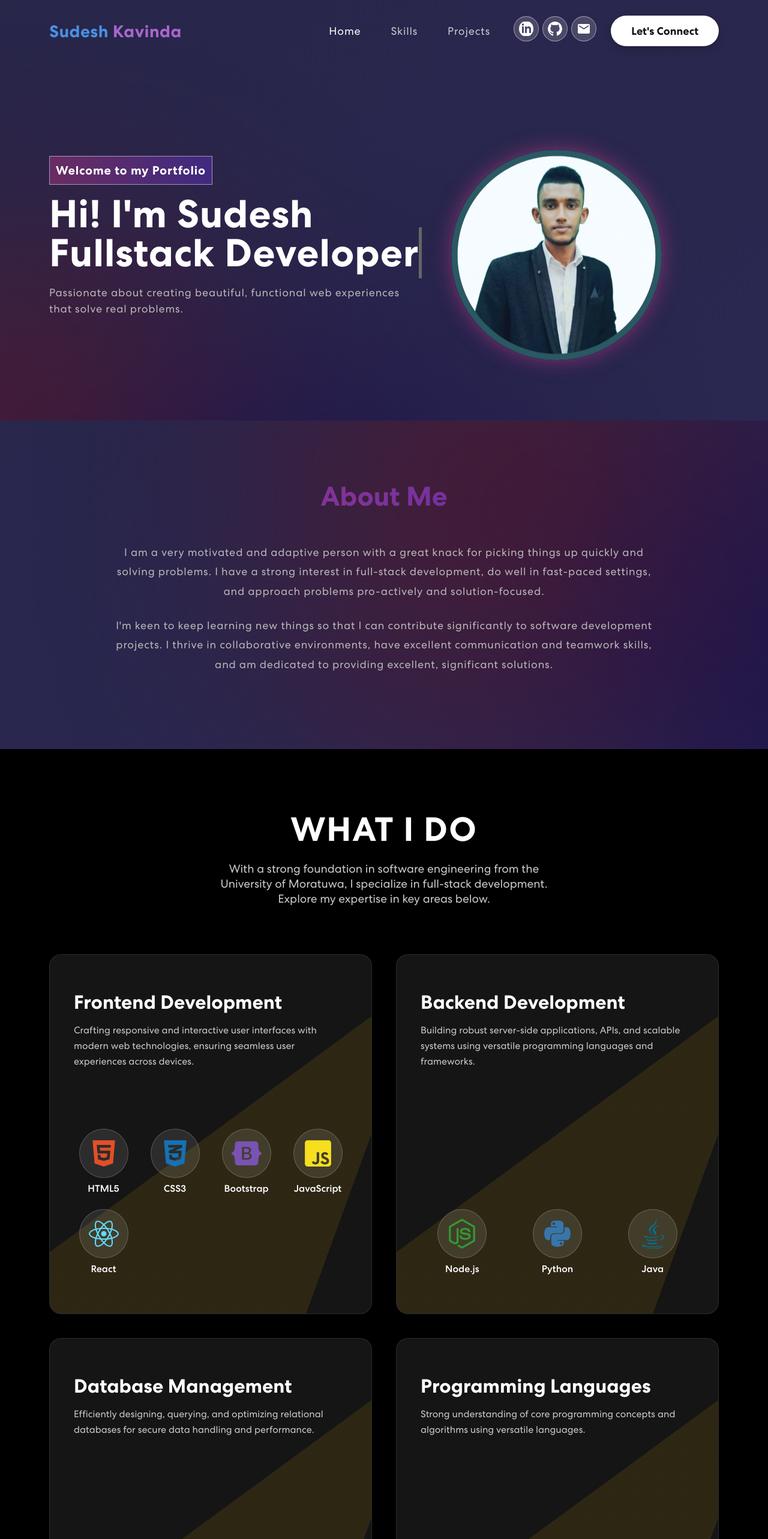
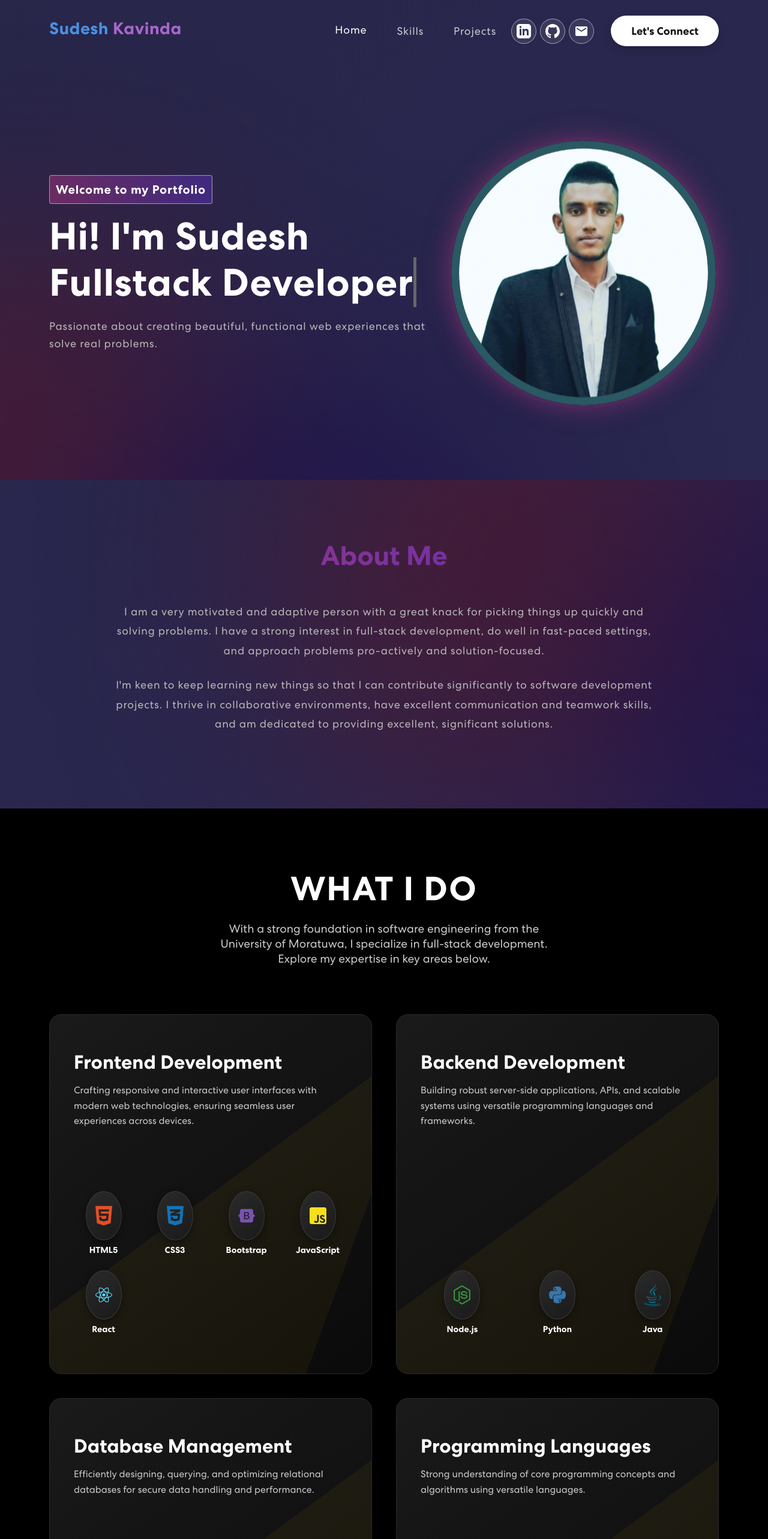
Before and after one commit to sudeshkavinda550/Personal-Portfolio, a React (Create React App) app: page / in a window 1280 px wide. Shown: the top 2566 px of the page at 60% size. Built offline with nearby package versions, Linux system fonts and the light colour scheme.

Commit message:
adjust the layout

```diff
--- a/src/App.css
+++ b/src/App.css
@@ -82,6 +82,7 @@ p.danger {
 	color: red;
 }
 /************ Navbar Css ************/
+/* ========== NAVBAR CSS ========== */
 nav.navbar {
   padding: 18px 0;
   position: fixed;
@@ -89,14 +90,20 @@ nav.navbar {
   top: 0;
   z-index: 9999;
   transition: 0.32s ease-in-out;
+  background-color: transparent;
 }
+
 nav.navbar.scrolled {
-  padding: 0px 0;
+  padding: 10px 0;
   background-color: #121212;
+  box-shadow: 0 4px 20px rgba(0, 0, 0, 0.5);
 }
+
 nav.navbar a.navbar-brand {
-    width: 9%;
+  width: auto;
+  max-width: 200px;
 }
+
 nav.navbar .navbar-nav .nav-link.navbar-link {
   font-weight: 400;
   color: #fff !important;
@@ -104,31 +111,41 @@ nav.navbar .navbar-nav .nav-link.navbar-link {
   padding: 0 25px;
   font-size: 18px;
   opacity: 0.75;
+  transition: all 0.3s ease;
 }
+
 nav.navbar .navbar-nav a.nav-link.navbar-link:hover,
 nav.navbar .navbar-nav a.nav-link.navbar-link.active {
   opacity: 1;
+  transform: translateY(-2px);
 }
+
 span.navbar-text {
   display: flex;
   align-items: center;
+  gap: 10px;
 }
+
 .social-icon {
-    display: inline-block;
-    margin-left: 14px;
+  display: inline-flex;
+  align-items: center;
+  gap: 6px;
 }
+
 .social-icon a {
   width: 42px;
   height: 42px;
   background: rgba(217, 217, 217, 0.1);
   display: inline-flex;
   border-radius: 50%;
-    margin-right: 6px;
   align-items: center;
   justify-content: center;
   line-height: 1;
   border: 1px solid rgba(255, 255, 255, 0.5);
+  transition: all 0.3s ease;
+  position: relative;
 }
+
 .social-icon a::before {
   content: "";
   width: 42px;
@@ -139,17 +156,21 @@ span.navbar-text {
   transform: scale(0);
   transition: 0.3s ease-in-out;
 }
+
 .social-icon a:hover::before {
   transform: scale(1);
 }
+
 .social-icon a img {
   width: 40%;
   z-index: 1;
   transition: 0.3s ease-in-out;
 }
+
 .social-icon a:hover img {
   filter: brightness(0) saturate(100%) invert(0%) sepia(7%) saturate(98%) hue-rotate(346deg) brightness(95%) contrast(86%);
 }
+
 .navbar-text button {
   font-weight: 700;
   color: #121212;
@@ -160,15 +181,17 @@ span.navbar-text {
   position: relative;
   background-color: #fff;
   transition: all 0.3s ease-in-out;
-  border-radius: 30px; /* Rounded like contact button */
+  border-radius: 30px;
   overflow: hidden;
   cursor: pointer;
   box-shadow: 0 5px 15px rgba(0, 0, 0, 0.2);
 }
+
 .navbar-text button span {
   z-index: 1;
   position: relative;
 }
+
 .navbar-text button::before {
   content: "";
   width: 0%;
@@ -180,25 +203,32 @@ span.navbar-text {
   z-index: 0;
   transition: 0.3s ease-in-out;
 }
+
 .navbar-text button:hover {
   color: #fff;
   transform: translateY(-3px);
   box-shadow: 0 8px 25px rgba(0, 0, 0, 0.3);
 }
+
 .navbar-text button:hover::before {
-    content: "";
   width: 100%;
-    height: 100%;
-    position: absolute;
 }
+
 .navbar-text button:active {
   transform: translateY(-1px);
 }
+
+nav.navbar .navbar-toggler {
+  border: none;
+  padding: 8px;
+}
+
 nav.navbar .navbar-toggler:active,
 nav.navbar .navbar-toggler:focus {
   outline: none;
   box-shadow: none;
 }
+
 nav.navbar .navbar-toggler-icon {
   width: 24px;
   height: 17px;
@@ -208,9 +238,11 @@ nav.navbar .navbar-toggler-icon {
   transition: all 300ms linear;
   top: -2px;
 }
+
 nav.navbar .navbar-toggler-icon:focus {
   border-bottom: 2px solid #fff;
 }
+
 nav.navbar .navbar-toggler-icon:after,
 nav.navbar .navbar-toggler-icon:before {
   width: 24px;
@@ -223,31 +255,44 @@ nav.navbar .navbar-toggler-icon:before {
   z-index: 2;
   transition: all 300ms linear;
 }
+
 nav.navbar .navbar-toggler-icon:after {
   top: 8px;
 }
+
 nav.navbar .navbar-toggler[aria-expanded="true"] .navbar-toggler-icon:after {
   transform: rotate(45deg);
   background-color: #fff;
   height: 2px;
 }
+
 nav.navbar .navbar-toggler[aria-expanded="true"] .navbar-toggler-icon:before {
   transform: translateY(8px) rotate(-45deg);
   background-color: #fff;
   height: 2px;
 }
+
 nav.navbar .navbar-toggler[aria-expanded="true"] .navbar-toggler-icon {
   border-color: transparent;
 }
-/************ Banner Css ************/
+
+/* ========== BANNER CSS ========== */
 .banner {
   margin-top: 0;
-  padding: 260px 0 100px 0;
+  padding: 200px 0 100px 0;
   background-image: url('./assets/img/color-sharp.png');
   background-position: top center;
   background-size: cover;
   background-repeat: no-repeat;
+  min-height: 100vh;
+  display: flex;
+  align-items: center;
 }
+
+.banner .container {
+  width: 100%;
+}
+
 .banner .tagline {
   font-weight: 700;
   letter-spacing: 0.8px;
@@ -257,74 +302,66 @@ nav.navbar .navbar-toggler[aria-expanded="true"] .navbar-toggler-icon {
   font-size: 20px;
   margin-bottom: 16px;
   display: inline-block;
+  border-radius: 4px;
 }
+
 .banner h1 {
-  font-size: 65px;
+  font-size: clamp(40px, 5vw, 65px);
   font-weight: 700;
   letter-spacing: 0.8px;
-  line-height: 1;
+  line-height: 1.2;
   margin-bottom: 20px;
   display: block;
 }
+
 .banner p {
   color: #B8B8B8;
-  font-size: 18px;
+  font-size: clamp(16px, 2vw, 18px);
   letter-spacing: 0.8px;
-  line-height: 1.5em;
-  width: 96%;
+  line-height: 1.6;
+  max-width: 100%;
+  margin-bottom: 20px;
 }
+
 .banner button {
   color: #fff;
   font-weight: 700;
   font-size: 20px;
-  margin-top: 60px;
+  margin-top: 40px;
   letter-spacing: 0.8px;
   display: flex;
   align-items: center;
 }
+
 .banner button svg {
   font-size: 25px;
   margin-left: 10px;
   transition: 0.3s ease-in-out;
   line-height: 1;
 }
+
 .banner button:hover svg {
   margin-left: 25px;
 }
+
 .banner img {
   animation: updown 3s linear infinite;
   position: relative;
   z-index: 2;
-  max-width: 50%; /* Reduced from 10% */
+  width: 100%;
+  max-width: 500px;
   height: auto;
-  margin-top: -50px; /* Adjusted */
   border-radius: 50%;
   border: 5px solid rgba(170, 54, 124, 0.3);
-  box-shadow: 0 0 30px rgba(170, 54, 124, 0.5);
+  box-shadow: 0 0 40px rgba(170, 54, 124, 0.5);
+  display: block;
+  margin: 0 auto;
 }
-/* Adjust image container for better visibility */
+
 .banner .row {
-  align-items: flex-start;
+  align-items: center;
 }
-.banner .row > div:last-child {
-  display: flex;
-  justify-content: center;
-  align-items: flex-start;
-  padding-top: 0;
-}
-/* Make image more prominent on larger screens */
-@media (min-width: 768px) {
-  .banner img {
-    max-width: 70%;
-    margin-top: -30px;
-  }
-}
-@media (min-width: 792px) {
-  .banner img {
-    max-width: 80%;
-    margin-top: -20px;
-  }
-}
+
 @keyframes updown {
   0% {
     transform: translateY(-20px);
@@ -336,8 +373,150 @@ nav.navbar .navbar-toggler[aria-expanded="true"] .navbar-toggler-icon {
     transform: translateY(-20px);
   }
 }
+
 .txt-rotate > .wrap {
   border-right: 0.08em solid #666;
+}
+
+/* ========== RESPONSIVE DESIGN ========== */
+
+/* Tablets and smaller desktops */
+@media (max-width: 991px) {
+  nav.navbar .navbar-nav .nav-link.navbar-link {
+    padding: 10px 20px;
+    text-align: center;
+  }
+
+  .navbar-text {
+    justify-content: center;
+    margin-top: 20px;
+    flex-wrap: wrap;
+  }
+
+  .navbar-text button {
+    margin-left: 0;
+    margin-top: 15px;
+  }
+
+  .banner {
+    padding: 150px 0 80px 0;
+    min-height: auto;
+  }
+
+  .banner .row {
+    flex-direction: column-reverse;
+  }
+
+  .banner img {
+    max-width: 400px;
+    margin-bottom: 40px;
+  }
+}
+
+/* Mobile devices */
+@media (max-width: 767px) {
+  nav.navbar {
+    padding: 12px 0;
+  }
+
+  nav.navbar.scrolled {
+    padding: 8px 0;
+  }
+
+  nav.navbar a.navbar-brand {
+    max-width: 150px;
+  }
+
+  .social-icon a {
+    width: 38px;
+    height: 38px;
+  }
+
+  .social-icon a::before {
+    width: 38px;
+    height: 38px;
+  }
+
+  .navbar-text button {
+    padding: 12px 28px;
+    font-size: 16px;
+  }
+
+  .banner {
+    padding: 120px 0 60px 0;
+  }
+
+  .banner .tagline {
+    font-size: 16px;
+    padding: 6px 12px;
+  }
+
+  .banner h1 {
+    font-size: 36px;
+    margin-bottom: 16px;
+  }
+
+  .banner p {
+    font-size: 16px;
+    line-height: 1.5;
+  }
+
+  .banner img {
+    max-width: 300px;
+    margin-bottom: 30px;
+    border: 3px solid rgba(170, 54, 124, 0.3);
+  }
+
+  .banner button {
+    font-size: 18px;
+    margin-top: 30px;
+  }
+}
+
+/* Small mobile devices */
+@media (max-width: 480px) {
+  nav.navbar a.navbar-brand {
+    max-width: 120px;
+  }
+
+  .social-icon {
+    gap: 4px;
+  }
+
+  .social-icon a {
+    width: 34px;
+    height: 34px;
+  }
+
+  .navbar-text button {
+    padding: 10px 24px;
+    font-size: 14px;
+    width: 100%;
+  }
+
+  .banner h1 {
+    font-size: 32px;
+  }
+
+  .banner p {
+    font-size: 14px;
+  }
+
+  .banner img {
+    max-width: 250px;
+  }
+}
+
+/* Large desktops */
+@media (min-width: 1400px) {
+  .banner img {
+    max-width: 550px;
+  }
+
+  nav.navbar .navbar-nav .nav-link.navbar-link {
+    padding: 0 30px;
+    font-size: 19px;
+  }
 }
 
 /************ Skills Css ************/
@@ -380,8 +559,8 @@ nav.navbar .navbar-toggler[aria-expanded="true"] .navbar-toggler-icon {
 
 .skills-card {
   position: relative;
-  background: #151515;
-  border: 1px solid rgba(255, 255, 255, 0.1);
+  background: linear-gradient(145deg, #1a1a1a 0%, #0a0a0a 100%);
+  border: 1px solid #2a2a2a;
   border-radius: 20px;
   overflow: hidden;
   height: 600px;
@@ -389,48 +568,65 @@ nav.navbar .navbar-toggler[aria-expanded="true"] .navbar-toggler-icon {
   flex-direction: column;
   padding: 60px 40px;
   color: #fff;
-  transition: transform 0.3s ease, box-shadow 0.3s ease;
+  box-shadow: 0 10px 30px rgba(0, 0, 0, 0.5);
   opacity: 0;
-  transform: scale(0.5);
+  transform: scale(0.75) translateY(40px);
   visibility: hidden;
+  transition: all 0.7s cubic-bezier(0.34, 1.56, 0.64, 1);
 }
 
 /* Visible state when scrolled into view */
 .skills-card.visible {
   opacity: 1;
-  transform: scale(1);
+  transform: scale(1) translateY(0);
   visibility: visible;
-  animation: zoomIn 0.6s ease-out forwards;
 }
 
 /* Staggered animation delays */
 .skills-card:nth-child(1).visible {
-  animation-delay: 0.1s;
+  transition-delay: 0.1s;
 }
 
 .skills-card:nth-child(2).visible {
-  animation-delay: 0.3s;
+  transition-delay: 0.3s;
 }
 
 .skills-card:nth-child(3).visible {
-  animation-delay: 0.5s;
+  transition-delay: 0.5s;
 }
 
 .skills-card:nth-child(4).visible {
-  animation-delay: 0.7s;
+  transition-delay: 0.7s;
 }
 
 .skills-card:nth-child(5).visible {
-  animation-delay: 0.9s;
+  transition-delay: 0.9s;
 }
 
 .skills-card:nth-child(6).visible {
-  animation-delay: 1.1s;
+  transition-delay: 1.1s;
 }
 
-.skills-card:hover {
-  transform: translateY(-10px) scale(1.02);
-  box-shadow: 0 20px 40px rgba(255, 193, 7, 0.3);
+.skills-card::after {
+  content: '';
+  position: absolute;
+  bottom: 0;
+  left: 0;
+  right: 0;
+  height: 80px;
+  background: linear-gradient(to bottom, transparent, rgba(255, 193, 7, 0.1));
+  opacity: 0;
+  transition: opacity 0.4s ease;
+}
+
+.skills-card.visible:hover {
+  transform: translateY(-12px) scale(1.02);
+  box-shadow: 0 20px 50px rgba(255, 193, 7, 0.3);
+  border-color: #3a3a3a;
+}
+
+.skills-card.visible:hover::after {
+  opacity: 1;
 }
 
 .card-accent {
@@ -439,9 +635,10 @@ nav.navbar .navbar-toggler[aria-expanded="true"] .navbar-toggler-icon {
   left: 0;
   width: 100%;
   height: 100%;
-  background: linear-gradient(135deg, transparent 50%, rgba(255, 193, 7, 0.1) 50%);
+  background: linear-gradient(135deg, transparent 50%, rgba(255, 193, 7, 0.05) 50%);
   transform: skewX(-20deg);
   z-index: 0;
+  pointer-events: none;
 }
 
 .card-content {
@@ -478,34 +675,37 @@ nav.navbar .navbar-toggler[aria-expanded="true"] .navbar-toggler-icon {
   display: flex;
   flex-direction: column;
   align-items: center;
-  transition: transform 0.3s ease;
+  transition: transform 0.4s ease;
 }
 
-.skill-icon-wrapper:hover {
-  transform: scale(1.1);
+.skills-card.visible .skill-icon-wrapper:hover {
+  transform: translateY(-6px) scale(1.1);
 }
 
 .skill-icon {
-  background: rgba(255, 255, 255, 0.1);
+  background: linear-gradient(145deg, #2a2a2a, #1a1a1a);
   border-radius: 50%;
   padding: 15px;
   margin-bottom: 8px;
-  border: 1px solid rgba(255, 255, 255, 0.2);
-  transition: all 0.3s ease;
+  border: 1px solid #3a3a3a;
+  transition: all 0.4s ease;
   min-height: 60px;
+  width: 60px;
   display: flex;
   align-items: center;
   justify-content: center;
+  box-shadow: 0 4px 12px rgba(0, 0, 0, 0.4);
 }
 
-.skill-icon-wrapper:hover .skill-icon {
-  background: rgba(255, 193, 7, 0.2);
-  box-shadow: 0 0 20px rgba(255, 193, 7, 0.5);
+.skills-card.visible .skill-icon-wrapper:hover .skill-icon {
+  background: linear-gradient(145deg, #3a3a3a, #2a2a2a);
+  box-shadow: 0 8px 20px rgba(255, 193, 7, 0.3);
+  border-color: #4a4a4a;
 }
 
 .skill-name {
-  font-size: 1em;
-  font-weight: 500;
+  font-size: 0.9em;
+  font-weight: 600;
   color: #fff;
   text-align: center;
   white-space: normal;
@@ -515,19 +715,6 @@ nav.navbar .navbar-toggler[aria-expanded="true"] .navbar-toggler-icon {
 }
 
 /* Keyframe animations */
-@keyframes zoomIn {
-  0% {
-    opacity: 0;
-    transform: scale(0.5);
-    visibility: visible;
-  }
-  100% {
-    opacity: 1;
-    transform: scale(1);
-    visibility: visible;
-  }
-}
-
 @keyframes fadeInUp {
   from {
     opacity: 0;
@@ -554,6 +741,10 @@ nav.navbar .navbar-toggler[aria-expanded="true"] .navbar-toggler-icon {
     height: auto;
     min-height: 450px;
     padding: 40px 30px;
+    transform: scale(0.8) translateY(30px);
+  }
+  .skills-card.visible {
+    transform: scale(1) translateY(0);
   }
   .skills-icons {
     grid-template-columns: repeat(auto-fit, minmax(60px, 1fr));
@@ -562,13 +753,14 @@ nav.navbar .navbar-toggler[aria-expanded="true"] .navbar-toggler-icon {
   .skill-icon {
     padding: 12px;
     min-height: 50px;
+    width: 50px;
   }
   .skill-icon svg {
     width: 30px !important;
     height: 30px !important;
   }
   .skill-name {
-    font-size: 0.9em;
+    font-size: 0.8em;
   }
 }
 /************ Projects Css ************/
@@ -899,10 +1091,11 @@ nav.navbar .navbar-toggler[aria-expanded="true"] .navbar-toggler-icon {
           opacity: 0.2;
         }
 
-/************ Projects Css ************/
+/************ Contact Css ************/
+/* ========== CONTACT SECTION CSS ========== */
 .contact {
   background: linear-gradient(90.21deg, #AA367C -5.91%, #4A2FBD 111.58%);
-  padding: 60px 0 40px 0;
+  padding: 80px 0 60px 0;
   position: relative;
   overflow: hidden;
 }
@@ -933,10 +1126,14 @@ nav.navbar .navbar-toggler[aria-expanded="true"] .navbar-toggler-icon {
 }
 
 .contact img {
-  width: 72%;
+  width: 100%;
+  max-width: 500px;
+  height: auto;
   animation: updown 3s linear infinite;
   filter: drop-shadow(0 10px 30px rgba(0, 0, 0, 0.3));
   transition: transform 0.3s ease;
+  display: block;
+  margin: 0 auto;
 }
 
 .contact img:hover {
@@ -944,32 +1141,42 @@ nav.navbar .navbar-toggler[aria-expanded="true"] .navbar-toggler-icon {
 }
 
 .contact h2 {
-  font-size: 45px;
+  font-size: clamp(35px, 5vw, 45px);
   font-weight: 700;
   margin-bottom: 30px;
   animation: fadeInDown 0.8s ease-out;
+  text-align: center;
 }
 
 .contact form {
   animation: fadeInUp 0.8s ease-out;
+  max-width: 600px;
+  margin: 0 auto;
 }
 
-.contact form input, .contact form textarea {
-  width: 80%;
+.contact form input,
+.contact form textarea {
+  width: 100%;
   background: rgba(255, 255, 255, 0.1);
   border: 1px solid rgba(255, 255, 255, 0.5);
   border-radius: 20px;
   color: #fff;
-  margin: 0 0 8px 0;
+  margin: 0 0 16px 0;
   padding: 18px 26px;
   font-weight: 500;
-  font-size: 18px;
+  font-size: clamp(16px, 2vw, 18px);
   letter-spacing: 0.8px;
   transition: all 0.3s ease-in-out;
   backdrop-filter: blur(10px);
 }
 
-.contact form input:focus, .contact form textarea:focus {
+.contact form textarea {
+  min-height: 150px;
+  resize: vertical;
+}
+
+.contact form input:focus,
+.contact form textarea:focus {
   background: rgba(255, 255, 255, 1);
   color: #121212;
   transform: translateY(-2px);
@@ -977,15 +1184,17 @@ nav.navbar .navbar-toggler[aria-expanded="true"] .navbar-toggler-icon {
   outline: none;
 }
 
-.contact form input::placeholder, .contact form textarea::placeholder {
-  font-size: 16px;
+.contact form input::placeholder,
+.contact form textarea::placeholder {
+  font-size: clamp(14px, 2vw, 16px);
   font-weight: 400;
-  color: #fff;
+  color: rgba(255, 255, 255, 0.7);
 }
 
-.contact form input:focus::placeholder, .contact form textarea:focus::placeholder {
+.contact form input:focus::placeholder,
+.contact form textarea:focus::placeholder {
   color: #121212;
-  opacity: 0.8;
+  opacity: 0.6;
 }
 
 .contact form button {
@@ -993,8 +1202,8 @@ nav.navbar .navbar-toggler[aria-expanded="true"] .navbar-toggler-icon {
   color: #000;
   background-color: #fff;
   padding: 14px 48px;
-  font-size: 18px;
-  margin-top: 25px;
+  font-size: clamp(16px, 2vw, 18px);
+  margin-top: 10px;
   border-radius: 30px;
   border: none;
   position: relative;
@@ -1002,6 +1211,7 @@ nav.navbar .navbar-toggler[aria-expanded="true"] .navbar-toggler-icon {
   overflow: hidden;
   cursor: pointer;
   box-shadow: 0 5px 15px rgba(0, 0, 0, 0.2);
+  width: 100%;
 }
 
 .contact form button span {
@@ -1081,21 +1291,6 @@ nav.navbar .navbar-toggler[aria-expanded="true"] .navbar-toggler-icon {
   }
 }
 
-/* Responsive adjustments */
-@media (max-width: 768px) {
-  .contact h2 {
-    font-size: 35px;
-  }
-
-  .contact form input, .contact form textarea {
-    width: 100%;
-  }
-
-  .contact img {
-    width: 90%;
-  }
-}
-
 /* Add stagger animation to form fields */
 .contact form input:nth-child(1) {
   animation: fadeInUp 0.8s ease-out 0.1s both;
@@ -1113,23 +1308,24 @@ nav.navbar .navbar-toggler[aria-expanded="true"] .navbar-toggler-icon {
   animation: fadeInUp 0.8s ease-out 0.4s both;
 }
 
-/************ Footer Css ************/
+/* ========== FOOTER CSS ========== */
 .footer {
   background-image: url('./assets/img/footer-bg.png');
   background-position: center center;
   background-size: cover;
   background-repeat: no-repeat;
+  background-color: #121212;
   display: flex;
   flex-direction: column;
-  align-items: flex-start; /* Changed from center to flex-start */
+  align-items: flex-start;
   justify-content: center;
-  padding: 20px 50px; /* Added horizontal padding to match navbar */
-  text-align: left; /* Changed from center to left */
+  padding: 30px 50px;
+  text-align: left;
 }
 
 .footer p {
   font-weight: 400;
-  font-size: 14px;
+  font-size: clamp(12px, 2vw, 14px);
   color: #B8B8B8;
   letter-spacing: 0.5px;
   margin-top: 10px;
@@ -1138,9 +1334,10 @@ nav.navbar .navbar-toggler[aria-expanded="true"] .navbar-toggler-icon {
 
 /* Logo Text Styling */
 .logo-text {
-  font-size: 28px;
+  font-size: clamp(22px, 4vw, 28px);
   font-weight: 700;
   letter-spacing: 0.5px;
+  margin-bottom: 10px;
 }
 
 .logo-first {
@@ -1153,8 +1350,26 @@ nav.navbar .navbar-toggler[aria-expanded="true"] .navbar-toggler-icon {
   transition: color 0.3s ease;
 }
 
-/* Social Icon SVG Styling */
-.social-icon a svg {
+.logo-first:hover {
+  color: #6BB6FF;
+}
+
+.logo-second:hover {
+  color: #C088E6;
+}
+
+/* Social Icons in Footer */
+.footer .social-icon {
+  display: flex;
+  gap: 10px;
+  margin-top: 15px;
+}
+
+.footer .social-icon a {
+  position: relative;
+}
+
+.footer .social-icon a svg {
   width: 42px;
   height: 42px;
   background: rgba(217, 217, 217, 0.1);
@@ -1166,11 +1381,172 @@ nav.navbar .navbar-toggler[aria-expanded="true"] .navbar-toggler-icon {
   transition: 0.3s ease-in-out;
 }
 
-.social-icon a:hover svg {
+.footer .social-icon a:hover svg {
   background: rgba(217, 217, 217, 0.3);
   transform: scale(1.1);
 }
 
+/* ========== RESPONSIVE DESIGN ========== */
+
+/* Tablets */
+@media (max-width: 991px) {
+  .contact {
+    padding: 60px 0 50px 0;
+  }
+
+  .contact .row {
+    flex-direction: column-reverse;
+  }
+
+  .contact img {
+    max-width: 400px;
+    margin-bottom: 40px;
+  }
+
+  .contact form {
+    max-width: 500px;
+  }
+
+  .footer {
+    padding: 25px 40px;
+  }
+}
+
+/* Mobile devices */
+@media (max-width: 767px) {
+  .contact {
+    padding: 50px 20px 40px 20px;
+  }
+
+  .contact::before {
+    width: 250px;
+    height: 250px;
+    top: -125px;
+    right: -125px;
+  }
+
+  .contact::after {
+    width: 200px;
+    height: 200px;
+    bottom: -100px;
+    left: -100px;
+  }
+
+  .contact h2 {
+    font-size: 32px;
+    margin-bottom: 25px;
+  }
+
+  .contact img {
+    max-width: 280px;
+    margin-bottom: 30px;
+  }
+
+  .contact form {
+    max-width: 100%;
+  }
+
+  .contact form input,
+  .contact form textarea {
+    padding: 15px 20px;
+    margin-bottom: 12px;
+    font-size: 16px;
+  }
+
+  .contact form textarea {
+    min-height: 120px;
+  }
+
+  .contact form button {
+    padding: 12px 40px;
+    font-size: 16px;
+    margin-top: 8px;
+  }
+
+  .footer {
+    padding: 20px 25px;
+    align-items: center;
+    text-align: center;
+  }
+
+  .logo-text {
+    font-size: 24px;
+  }
+
+  .footer p {
+    font-size: 12px;
+  }
+
+  .footer .social-icon {
+    justify-content: center;
+    margin-top: 12px;
+  }
+
+  .footer .social-icon a svg {
+    width: 38px;
+    height: 38px;
+    padding: 7px;
+  }
+}
+
+/* Small mobile devices */
+@media (max-width: 480px) {
+  .contact {
+    padding: 40px 15px 30px 15px;
+  }
+
+  .contact h2 {
+    font-size: 28px;
+  }
+
+  .contact img {
+    max-width: 220px;
+  }
+
+  .contact form input,
+  .contact form textarea {
+    padding: 12px 18px;
+    font-size: 14px;
+  }
+
+  .contact form button {
+    padding: 12px 32px;
+    font-size: 14px;
+  }
+
+  .footer {
+    padding: 18px 20px;
+  }
+
+  .logo-text {
+    font-size: 20px;
+  }
+
+  .footer .social-icon a svg {
+    width: 34px;
+    height: 34px;
+    padding: 6px;
+  }
+}
+
+/* Large desktops */
+@media (min-width: 1400px) {
+  .contact {
+    padding: 100px 0 80px 0;
+  }
+
+  .contact img {
+    max-width: 550px;
+  }
+
+  .contact form {
+    max-width: 650px;
+  }
+
+  .footer {
+    padding: 35px 60px;
+  }
+}
 .about-me {
   padding: 100px 0;
   background-image: url('./assets/img/color-sharp2.png');
```
Lines whose indentation alone changed are shown as unchanged.
